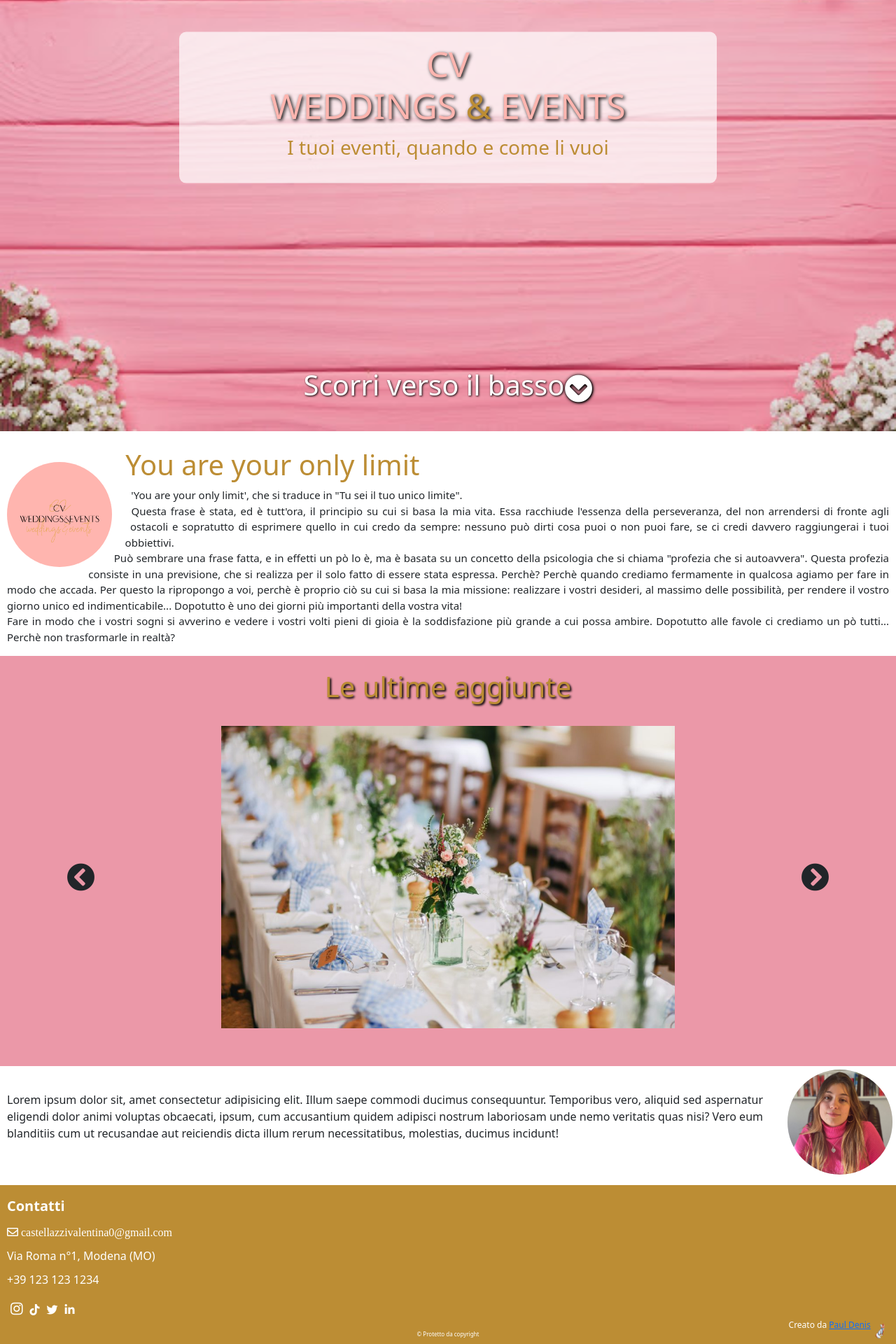
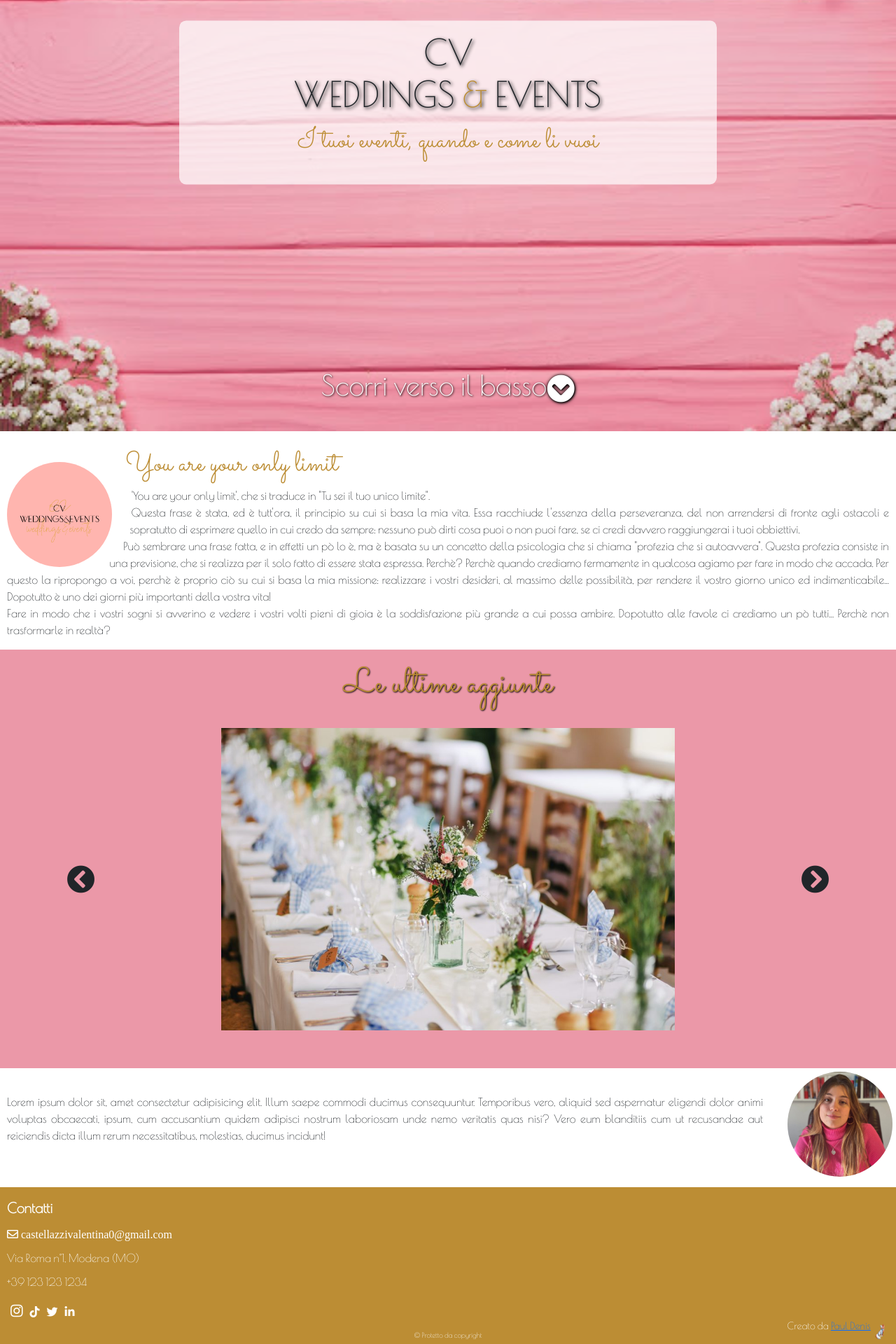
Before and after one commit to PaulDenis/cv_wedding_events_mobile, a Vue app: page / in a window 1280 px wide. Shown: the part 140-2060 px from the top of the page at 70% size. Built offline with nearby package versions, Linux system fonts and the light colour scheme.

Commit message:
Cambiato font pagina

```diff
--- a/package.json
+++ b/package.json
@@ -8,6 +8,8 @@
     "lint": "vue-cli-service lint"
   },
   "dependencies": {
+    "@fontsource/poiret-one": "^4.5.0",
+    "@fontsource/sacramento": "^4.5.0",
     "@fortawesome/fontawesome-free": "^5.15.4",
     "bootstrap": "^5.1.3",
     "core-js": "^3.6.5",
--- a/src/App.vue
+++ b/src/App.vue
@@ -103,12 +103,18 @@ export default {
 </script>
 
 <style lang="scss">
+@import'~bootstrap/dist/css/bootstrap.css';
+@import "~@fontsource/poiret-one/index.css";
+@import "~@fontsource/sacramento/index.css";
+
 * {
   box-sizing: border-box;
   margin: 0;
   padding: 0;
+  font-family: 'Poiret One', 'Arial', 'Sans Serif';
 }
 
 
-@import'~bootstrap/dist/css/bootstrap.css';
+
+
 </style>
--- a/src/components/BrandDesc.vue
+++ b/src/components/BrandDesc.vue
@@ -39,12 +39,13 @@ export default {
   padding-left: 10px;
   padding-right: 10px;
   h1 {
+    font-family: 'Sacramento';
     color: #bc8d34;
   }
 }
 .text {
   text-align: justify;
-  font-size: 15px;
+  font-size: 16px;
 }
 .logo_azienda {
   margin-right: 30px;
--- a/src/components/Footer.vue
+++ b/src/components/Footer.vue
@@ -95,12 +95,12 @@ export default {
     height: 25px;
   }
   p {
-    font-size: 12px;
+    font-size: 14px;
   }
 }
 
 .copy {
-    font-size: 8px;
+    font-size: 10px;
     color: white;
     position: absolute;
     bottom: 5px;
--- a/src/components/Header.vue
+++ b/src/components/Header.vue
@@ -94,10 +94,10 @@ export default {
         padding: 15px 10px;
         border-radius: 10px;
         text-align: center;
-        color: #feb5af;
         background-color: rgba(256, 256, 256, 0.7);
         h1 {
             font-size: 30px;
+            font-family: 'Poiret One';
             .gold {
                 color: #bc8d34;
             }
@@ -105,7 +105,8 @@ export default {
 
         }
         p {
-            font-size: 18px;
+            font-family: 'Sacramento';
+            font-size: 38px;
             color: #bc8d34;
         }
         .block {
@@ -177,7 +178,7 @@ export default {
                 font-size: 50px;
             }
             p {
-                font-size: 28px;
+                font-size: 40px;
             }
         }
         .scroll {
--- a/src/components/LandingCarousel.vue
+++ b/src/components/LandingCarousel.vue
@@ -114,7 +114,11 @@ export default {
     }
     .title {
         color: #bc8d34;
-        text-shadow: 2px 2px 3px black;
+        text-shadow: 1px 1px 2px black;
+        h1 {
+            font-family: 'Sacramento';
+            font-size: 50px;
+        }
     }
     #primary_image {
         z-index: 3;
--- a/src/components/PersonalDesc.vue
+++ b/src/components/PersonalDesc.vue
@@ -23,6 +23,7 @@ export default {
         text-align: justify;
         p {
             padding: 5px;
+            font-size: 16px;
         }
         &::after {
             content:"";
```
Also changed, not shown: 1 other file (tests, documents, lock files or other folders).
